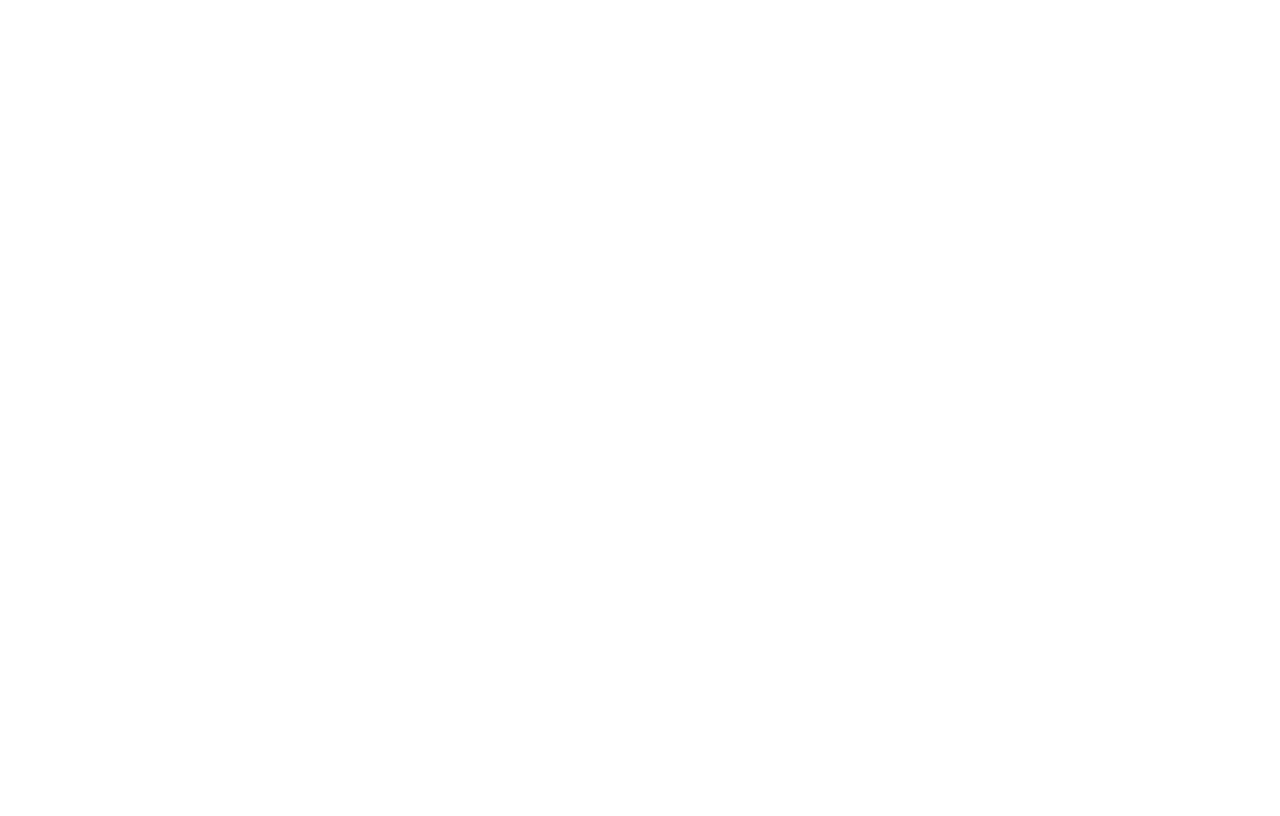
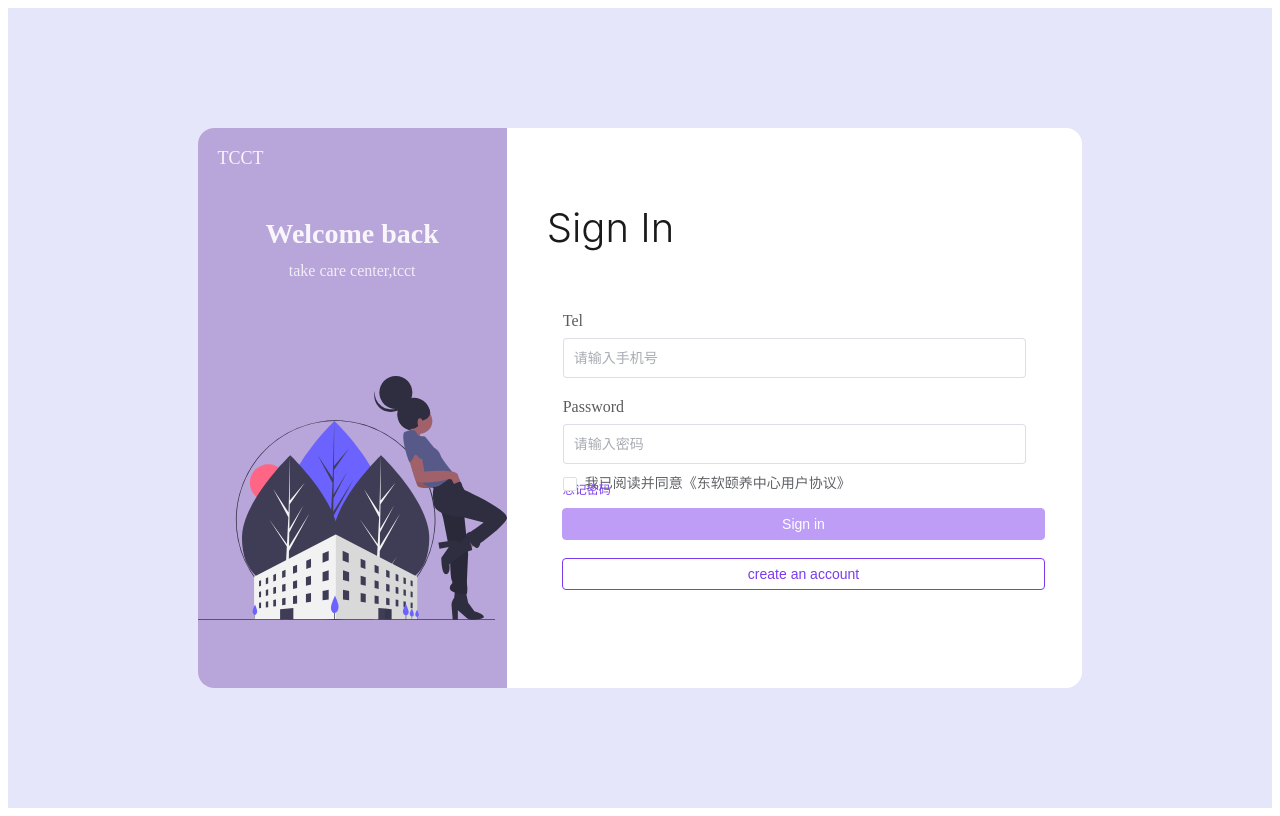
Before and after one commit to imageRr/oldman, a Vue app: page /login in a window 1280 px wide. Before the commit this address had no page. Built offline with nearby package versions, Linux system fonts and the light colour scheme.

Commit message:
写完了登录页的css样式

```diff
--- a/src/App.vue
+++ b/src/App.vue
@@ -1,6 +1,8 @@
 <template>
-  <div>
+  <div v-if="$route.path !== '/login'">
+    <router-link to="login">登录</router-link>
   </div>
+    <router-view></router-view>
 </template>
 
 <script setup>
--- a/src/main.js
+++ b/src/main.js
@@ -1,12 +1,22 @@
 import { createApp } from 'vue'
 import { createPinia } from 'pinia'
-
 import App from './App.vue'
 import router from './router'
+// import store from './store'
+
+import  ElementPlus from 'element-plus'
+import 'element-plus/dist/index.css'
+
+import * as ElementPlusIconsVue from '@element-plus/icons-vue'
 
 const app = createApp(App)
+for (const [key, component] of Object.entries(ElementPlusIconsVue)) {
+  app.component(key, component)
+}
 
 app.use(createPinia())
 app.use(router)
 
 app.mount('#app')
+app.use(ElementPlus)
+// app.use(store)
--- a/src/router/index.js
+++ b/src/router/index.js
@@ -1,8 +1,15 @@
 import { createRouter, createWebHistory } from 'vue-router'
+import Login from '@/views/Login.vue'
 
 const router = createRouter({
   history: createWebHistory(import.meta.env.BASE_URL),
-  routes: [],
+  routes: [
+    {
+      path: '/login',
+      name: 'login',
+      component: Login
+    }
+  ],
 })
 
 export default router
--- /dev/null
+++ b/src/views/Login.vue
@@ -0,0 +1,221 @@
+<template>
+    <div class="bc">
+        <div class="card">
+
+            <!-- 左边：图片区域 -->
+            <div class="left">
+                <div class="title">TCCT</div>
+                <div class="wel">Welcome back</div>
+                <div class="little">take care center,tcct</div>
+                <el-image class="login-image" :src="loginImageUrl" fit="contain" />
+            </div>
+
+            <!-- 右边：登录区域 -->
+            <div class="right">
+                <div class="right-content">
+                <div class="signt">Sign In</div>
+                <div class="label">Tel</div>
+                <el-input v-model="input" style="height:40px" placeholder="请输入手机号" />
+                <div class="passlabel">Password</div>
+                <el-input v-model="passput" style="height:40px" type="password" placeholder="请输入密码" show-password>
+                    <template #password-icon="{ visible }">
+                        <el-icon :size="16">
+                            <Unlock v-if="visible" />
+                            <Lock v-else />
+                        </el-icon>
+                    </template>
+                </el-input>
+                <el-checkbox v-model="checked1" label="我已阅读并同意《东软颐养中心用户协议》" size="large" />
+                <p class="forgetpass" @click="showForgpassMsg">忘记密码</p>
+                <el-button type="primary" color="#7c3aed" class="login-btn" :disabled="!checked1">Sign in</el-button>
+                <el-button type="primary" color="#7c3aed" class="crea-btn" @click="showCreateAccountMsg">create an account</el-button>
+                </div>
+            </div>
+        </div>
+    </div>
+</template>
+
+
+
+<script setup>
+import { ref, reactive } from 'vue'
+import { ElMessage } from 'element-plus'
+import loginImg from '@/assets/Login.svg'
+import { Lock, Unlock } from '@element-plus/icons-vue'
+
+const input = ref('')
+const passput = ref('')
+const loginImageUrl = ref(loginImg)
+const checked1 = ref(false)
+
+const showCreateAccountMsg = () => {
+    ElMessage.warning('暂时不开放账号创建')
+}
+
+const showForgpassMsg = () => {
+    ElMessage.warning('请联系上级管理员重置密码！')
+}
+
+</script>
+
+
+
+<style scoped>
+/* 背景颜色淡紫色 */
+.bc {
+    background-color: #e6e6fa;
+    height: 100vh;
+    width: 100%;
+    display: flex;
+    align-items: center;
+    justify-content: center;
+}
+.right-content {
+    width: 100%;
+    display: flex;
+    flex-direction: column;
+    justify-content: center;
+}
+/* 中间的登录卡片 */
+.card {
+    background-color: white;
+    width: 70%;
+    height: 70%;
+    border-radius: 16px;
+    box-sizing: border-box;
+    display: flex;
+    overflow: hidden;
+}
+
+/* 卡片的左边放图片的区域 */
+.left {
+    flex: 4;
+    background-color: #b8a5d9;
+    display: flex;
+    align-items: center;
+    justify-content: center;
+    position: relative;
+}
+
+/* 设置左边的图片 */
+.login-image {
+    width: 100%;
+    height: 100%;
+    object-fit: contain;
+    margin-top: 180px;
+}
+
+/* 右边：登录区域 60% */
+.right {
+    flex: 6;
+    padding: 40px;
+    display: flex;
+    flex-direction: column;
+    justify-content: center;
+    padding: 48px 56px;
+    position: relative;
+}
+
+/* 设置左边左上角的logo文字 */
+.title {
+    position: absolute;
+    top: 20px;
+    left: 20px;
+    color: white;
+    font-size: 18px;
+    font-weight: 500;
+    opacity: 0.9;
+    z-index: 1;
+}
+
+/* Welcome back 文字 */
+.wel {
+    position: absolute;
+    top: 16%;
+    left: 0;
+    right: 0;
+    text-align: center;
+    color: white;
+    font-size: 28px;
+    font-weight: 600;
+    opacity: 0.9;
+    z-index: 1;
+}
+
+/* welcome下面的小字 */
+.little {
+    position: absolute;
+    top: 24%;
+    left: 0;
+    right: 0;
+    text-align: center;
+    color: white;
+    font-size: 16px;
+    font-weight: 400;
+    opacity: 0.8;
+    z-index: 1;
+}
+
+/*sign text 登录的Sing in */
+.signt {
+    font-size: 40px;
+    font-weight: 350;
+    font-family: 'SF Pro Rounded', 'Inter', -apple-system, BlinkMacSystemFont, 'Segoe UI', Roboto, 'Helvetica Neue', sans-serif;
+    color: #1a1a1a;
+    position: absolute;
+    top: 75px;
+    left: 40px;
+}
+
+.label {
+    font-size: 16px;
+    font-weight: 500;
+    color: #333;
+    margin-bottom: 8px;
+    opacity: 0.8;
+}
+
+.passlabel {
+    font-size: 16px;
+    font-weight: 500;
+    color: #333;
+    margin-bottom: 8px;
+    margin-top: 20px;
+    opacity: 0.8;
+}
+
+/* 登录按钮 */
+.login-btn {
+    width: 84%;
+    position: absolute;
+    top: 380px;              /* 离登录按钮 20px（登录按钮高约50px + 20px间距） */
+    left: 55px;
+}
+
+/* 创建账号按钮 */
+.crea-btn {
+    position: absolute;
+    top: 430px;
+    left: 43px;
+    width: 84%;
+    background-color: white;
+    border: 1.5px solid #7c3aed;
+    color: #7c3aed;
+    font-weight: 500;
+}
+
+.forgetpass {
+    position: absolute;
+    top: 340px;
+    left: 56px;
+    color: #7c3aed;
+    font-size: 12px;
+    font-weight: 500;
+    cursor: pointer;
+    transition: color 0.3s;
+}
+.forgetpass:hover {
+    color: #4a11a6;
+}
+
+</style>
```
Also changed, not shown: src/assets/Login.svg (added).
